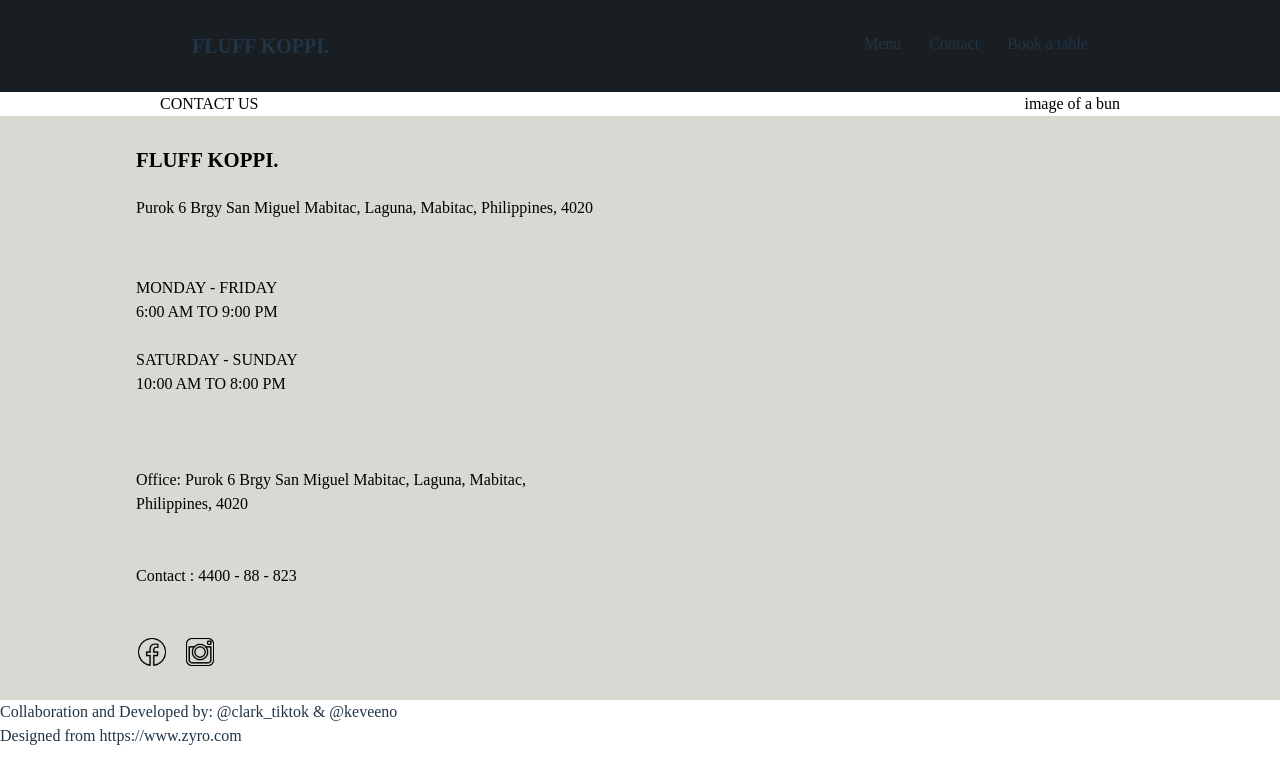
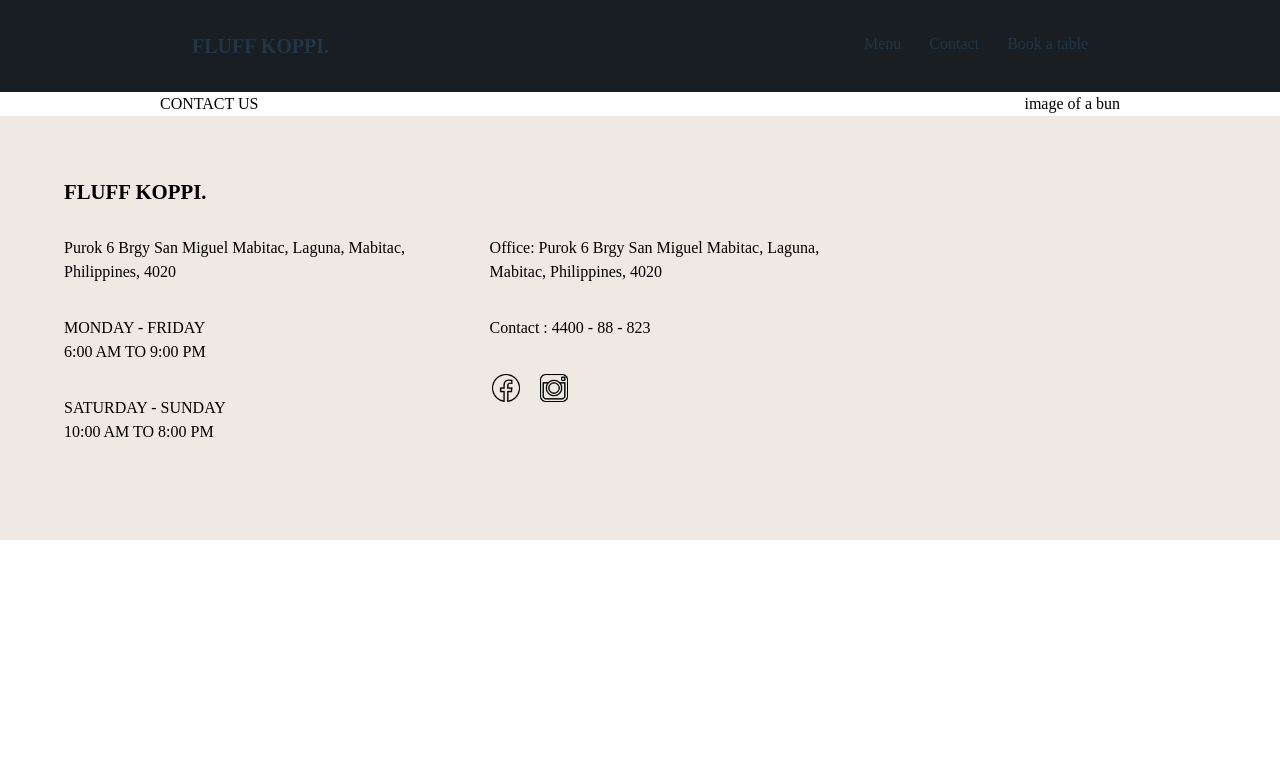
Before and after one commit to kevinxmyr/fluff, a React (Vite) app: page /contact in a window 1280 px wide. Shown: the top 784 px of the page. Built offline with nearby package versions, Linux system fonts and the light colour scheme.

Commit message:
third commit

```diff
--- a/src/components/BookATable.jsx
+++ b/src/components/BookATable.jsx
@@ -1,17 +1,27 @@
 import { Link } from 'react-router-dom'
 
 export const BookATable = () => (
-  <div className="bg-navbar p-index-margin py-32">
-    <div className="grid gap-8 w-[30%]">
-      <div className="uppercase font-bold text-4xl mb-4">book a table</div>
-      <div className="font-rufina">
+  <div className="bg-navbar py-10 px-[3rem]
+  iPad:px-[20%]
+  lt:px-[5%]
+  ">
+
+    <div className="grid gap-2 w-[100%]">
+
+      <div className="uppercase font-bold text-2xl mb-2">book a table</div>
+
+      <div className="font-rufina max-w-[24rem]">
         Breakfast, lunch, or weekend brunch, we're always open for reservations.
       </div>
+
       <Link to="/book">
-        <button className="bg-white text-black font-rufina px-10 py-4 text-sm">
+
+        <button className="bg-white text-black font-rufina px-10 py-4 text-sm mt-[1rem]">
           Book a table
         </button>
+
       </Link>
+
     </div>
   </div>
 )
--- a/src/components/Footer.jsx
+++ b/src/components/Footer.jsx
@@ -7,25 +7,25 @@ export default function Footer() {
     <div
       className='
       bg-beige
-      // text-black
+      text-black
       font-rufina
-      p-[2rem_8.5rem]
+      max-w-[100%]
+      p-[3rem_3rem]
       flex
-      iPad:flex-col
+      flex-col
+      iPad:pl-[20%]
+      lt:flex-row
+      lt:p-[4rem_4rem]
       '>
-
       {/*---------------------- LEFT DIV -------------------*/}
         <div className='
-          h-[63vh]
-          w-[100%]
-          flex
-          flex-col
-          justify-center
-          iPad:justify-start
-          iPad:h-[auto]
-          iPad:mb-[4.5rem]
+          mb-[2rem]
+          max-w-[23rem]
+          lt:mr-[5%]
           '>
-            <div className="">
+
+            {/* FLUFF KOPPI LOGO */}
+            <div className="mb-[2rem]">
               <h1 className="
                 text-[1.3rem]
                 font-bold
@@ -33,40 +33,45 @@ export default function Footer() {
               ">FLUFF KOPPI.</h1>
             </div>
 
-            <div className="mb-[2rem] mt-[1.5rem] w-[60%] ">
+            {/* ADDRESS */}
+            <div className="mb-[2rem]">
               <p>
                 Purok 6 Brgy San Miguel Mabitac, Laguna, Mabitac, Philippines, 4020
               </p>
             </div>
 
-            <div className="mt-[1.5rem]">
+            {/* SCHEDULE */}
+            <div className="mb-[2rem]">
               <p>MONDAY - FRIDAY <br/> 6:00 AM TO 9:00 PM</p>
             </div>
 
-            <div className="mt-[1.5rem]">
+            {/* SCHEDULE */}
+            <div className="">
               <p>SATURDAY - SUNDAY <br/> 10:00 AM TO 8:00 PM</p>
             </div>
 
         </div>
 
       {/* RIGHT DIV */}
-      <div className="bg-slate- flex flex-col
-      iPad:w-[25rem]">
+      <div className="flex flex-col max-w-[22rem]
+      lt:pt-[3.5rem]
+      ">
 
-          <div className="mt-[9rem] w-[25rem]
-            iPad:mt-0">
+          {/* OFFICE */}
+          <div className="mb-[2rem]">
             <p>
               Office: Purok 6 Brgy San Miguel Mabitac, Laguna, Mabitac, Philippines,
               4020
             </p>
           </div>
 
-          <div className="mt-[3rem]">
+          {/* CONTACT */}
+          <div className="mb-[2rem]">
             <p>Contact : 4400 - 88 - 823</p>
           </div>
 
-        <div className="bg-slate- flex mt-[8rem]
-        iPad:mt-[3rem]">
+        {/* SOCIAL MEDIA */}
+        <div className="flex ">
           <a href='#'>
             <img className="w-[auto] h-[2rem] mr-[1rem]" src={fb} alt='fb' />
           </a>
--- a/src/components/Hero.jsx
+++ b/src/components/Hero.jsx
@@ -5,7 +5,7 @@ import Fade from "react-reveal/Fade";
 export default function Hero() {
   return (
     <div
-      className='bg-cover pt-[10rem] pl-[3rem] min-h-[90vh] bg-heroImg'>
+      className='bg-cover pt-[10rem] pl-[3rem] min-h-[90vh] bg-heroImg bg-center'>
       <Fade bottom distance='30px'>
         <div className='m-20'>
           <h1 className='text-7xl pb-10 font-bold text-white'>
--- a/src/components/Navbar.jsx
+++ b/src/components/Navbar.jsx
@@ -15,9 +15,8 @@ export default function Navbar() {
         }
         .link > a::before {
           content: '';
-          height: 1px;
+          height: 2px;
           background-color: white;
-          width: 0%;
           position: absolute;
           top: 90%;
         }
--- a/src/components/Recipes.jsx
+++ b/src/components/Recipes.jsx
@@ -7,20 +7,31 @@ export default function Recipes() {
   return (
     <div
       className='
-      bg-slate-100
+    bg-white
       text-black
+      p-[0_5%]
+      grid
+      grid-cols-1
 
-      grid grid-cols-3
-      grid-rows-[139px_auto_86px_auto_80px_auto_115px]
+      iPad:grid-cols-7
+      iPad:
 
-      h-[auto]
-      p-index-margin
+      lt:grid-cols-3
+      lt:grid-rows-[139px_auto_86px_auto_80px_auto_115px]
+      lt:h-[auto]
+
+
       '>
-      <div className=' col-start-1 row-start-1 '></div>
+        {/* BLANK 1 */}
+        <div className='col-start-1 row-start-1 '></div>
 
+        {/* FIRST ITEM */}
         <Fade distance='2.5rem' left>
-        <div className='bg-slate- col-start-1 row-start-2'>
-          <h1 className='font-bold text-[1.6rem] pb-5'>Recipes</h1>
+          <div className='bg-slate- col-start-1 row-start-2 w-[20rem] mb-[2rem]
+          iPad:col-start-3
+          lt:col-start-1
+          '>
+            <h1 className='font-bold text-[1.6rem] pb-8'>Recipes</h1>
             <p className='font-rufina leading-8'>
               Sourdough can be intimidating for a novice baker, but it doesnt have
               to be. Every month, we combine some of our favorite sourdough
@@ -29,11 +40,15 @@ export default function Recipes() {
           </div>
         </Fade>
 
+        {/* BLANK 2 */}
         <div className=' col-start-1 row-start-3'></div>
 
+        {/* SECOND ITEM */}
         <Fade left distance='2.5rem' delay={250}>
-        <div className='bg-slate- col-start-1 row-start-4'>
-          <h1 className='font-bold text-[1.6rem] pb-5'>Hand Crafted</h1>
+          <div className='bg-slate- col-start-1 row-start-4 w-[20rem] mb-[2rem]
+          iPad:col-start-3
+          lt:col-start-1'>
+            <h1 className='font-bold text-[1.6rem] pb-8 '>Hand Crafted</h1>
             <p className='font-rufina leading-8'>
               Want to learn more about bakin and the secrets of bread making? Join
               our quarterly Hand Crafted courses in our store.
@@ -41,11 +56,15 @@ export default function Recipes() {
           </div>
         </Fade>
 
+        {/* BLANK 3 */}
         <div className=' col-start-1 row-start-5'></div>
 
+        {/* THIRD ITEM */}
         <Fade left distance='2.5rem' delay={700}>
-        <div className='bg-slate- col-start-1 row-start-6'>
-          <h1 className='font-bold text-[1.6rem] pb-5'>Community</h1>
+          <div className='bg-slate- col-start-1 row-start-6 pb-[3rem] w-[20rem]
+          iPad:col-start-3
+          lt:col-start-1'>
+            <h1 className='font-bold text-[1.6rem] pb-8'>Community</h1>
             <p className='font-rufina leading-8'>
               Looking for a venue to host an event? FLUFF KOPPI welcomes creative
               souls from all walks of life.
@@ -53,11 +72,17 @@ export default function Recipes() {
           </div>
         </Fade>
 
+        {/* BLANK 4 */}
         <div className='bg-slate- col-start-1 row-start-7 row-end-8'>
           <p></p>
         </div>
 
-      <div className='row-start-1 col-start-3 row-end-[8]'>
+        {/* ITEM 4 PICTURE */}
+        <div className='row-start-7 row-end-[8] col-start-1 col-span-3
+        iPad:col-start-3
+        lt:col-start-3
+        lt:row-start-1
+        '>
           <img className='w-[30rem] h-[100%]' src={pic3} alt='holding coffee' />
         </div>
     </div>
--- a/src/main.jsx
+++ b/src/main.jsx
@@ -34,7 +34,6 @@ ReactDOM.createRoot(document.getElementById('root')).render(
         </Route>
       </Switch>
       <Footer />
-      <Credits />
     </Router>
   </div>
 )
--- a/src/tailwind.css
+++ b/src/tailwind.css
@@ -2,6 +2,7 @@
 @tailwind components;
 @tailwind utilities;
 @tailwind variants;
+
 
 @layer components {
   .social-icon {
--- a/tailwind.config.cjs
+++ b/tailwind.config.cjs
@@ -3,9 +3,9 @@ module.exports = {
   content: ["./src/**/*.jsx"],
   theme: {
     screens: {
-      'iPhone': '375px',
+      'iPhone': '414px',
       'iPad': '768px',
-      'laptop': '1200px'
+      'lt': '1200px'
     },
     extend: {
       fontFamily: {
@@ -24,7 +24,7 @@ module.exports = {
         'index-margin': '0 8.5rem'
       },
       colors: {
-        beige: '#DAD8D3'
+        beige: '#EEE9E2'
       }
     }
   },
```
Also changed, not shown: src/components/Gallery.jsx (+44 -26 lines). Lines whose indentation alone changed are shown as unchanged.
